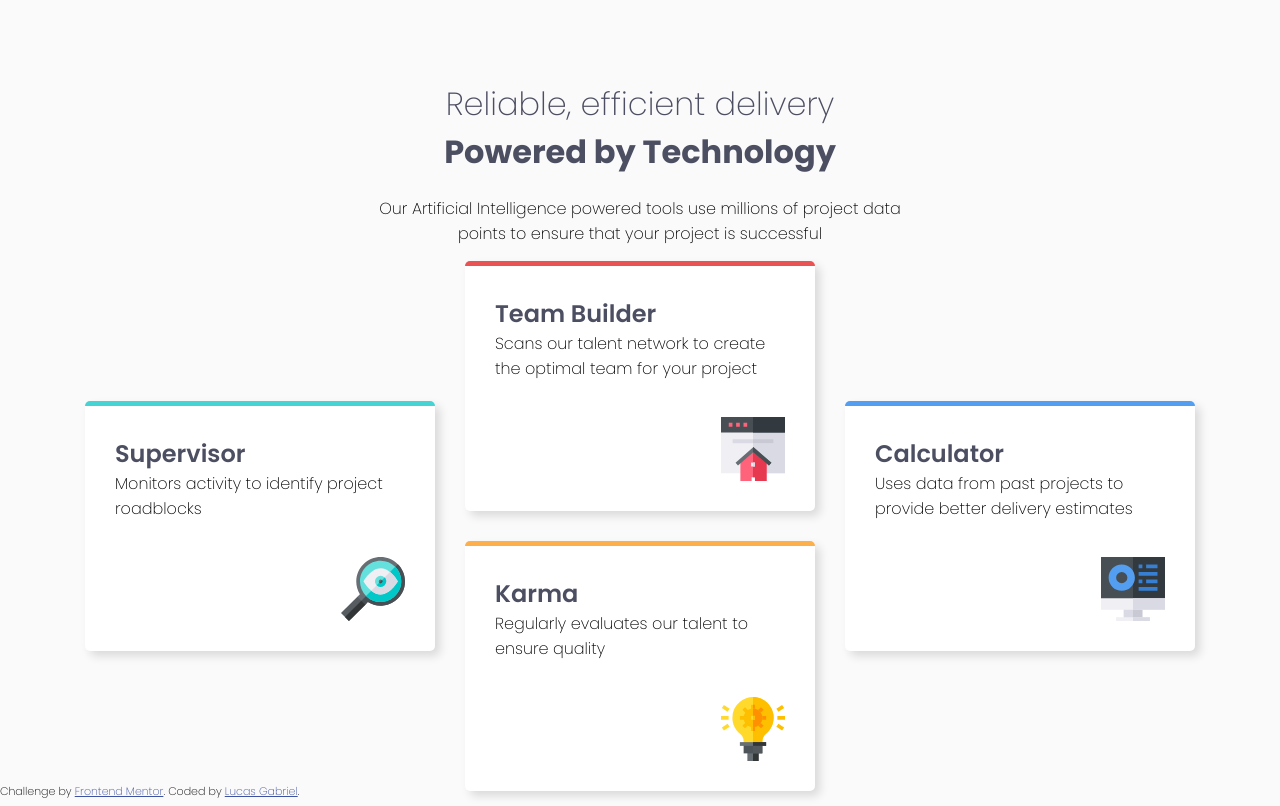
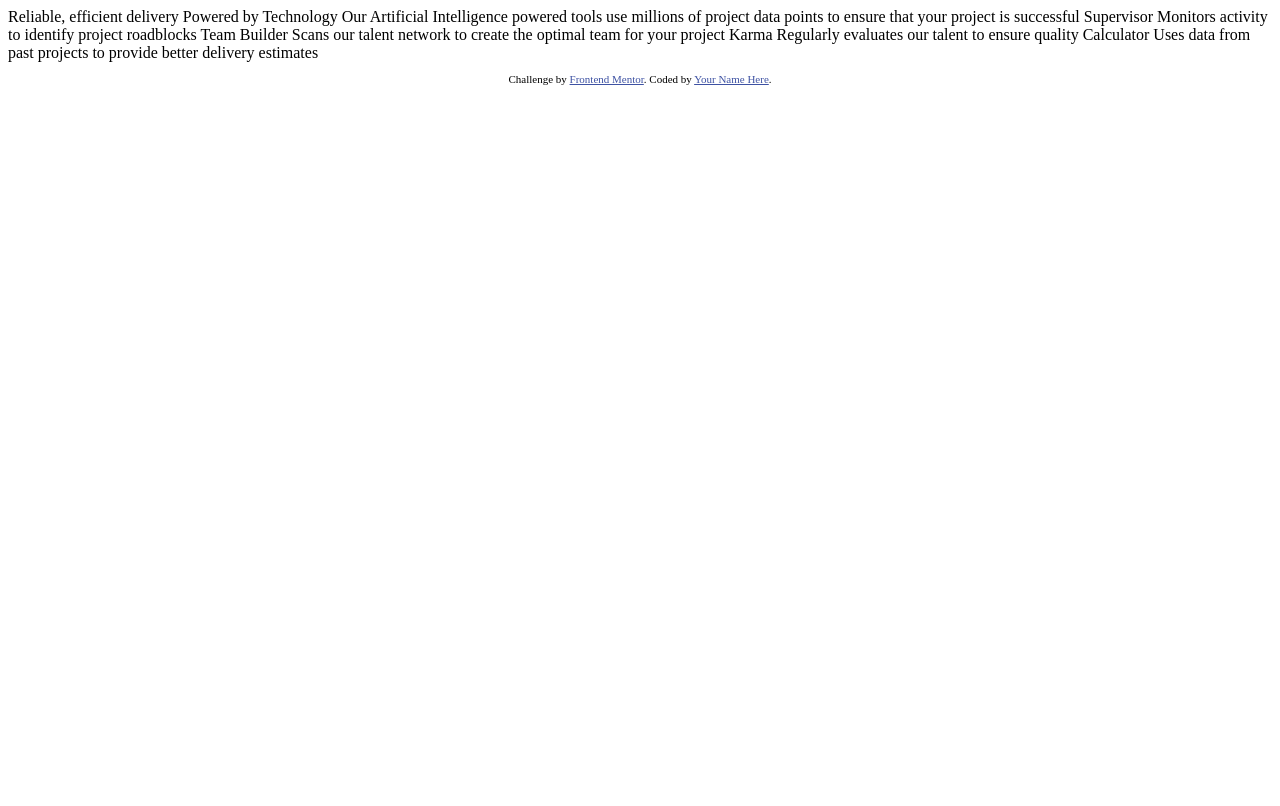
Before and after one commit to LucasGabriel2806/four-card-feature-section, a plain HTML site: page index.html in a window 1280 px wide. Drawn offline with Linux system fonts and the light colour scheme.

Commit message:
Reiniciando projeto

```diff
--- a/index.html
+++ b/index.html
@@ -6,52 +6,39 @@
 
   <link rel="icon" type="image/png" sizes="32x32" href="./images/favicon-32x32.png">
 
-  <link rel="stylesheet" href="styles/style.css">
-
   <title>Frontend Mentor | Four card feature section</title>
 
+  <!-- Feel free to remove these styles or customise in your own stylesheet 👍 -->
+  <style>
+    .attribution { font-size: 11px; text-align: center; }
+    .attribution a { color: hsl(228, 45%, 44%); }
+  </style>
 </head>
 <body>
 
-  <header>
-    <h1 class="h1-1">Reliable, efficient delivery</h1>
-    <h1 class="h1-2">Powered by Technology</h1>
-    <p>
-      Our Artificial Intelligence powered tools use millions of project data points
-      to ensure that your project is successful
-    </p>
-  </header>
+  Reliable, efficient delivery
+  Powered by Technology
 
-  <main>
-    <div class="box a">
-      <h2>Supervisor</h2>
-      <p>Monitors activity to identify project roadblocks</p>
-      <img src="images/icon-supervisor.svg" alt="">
-    </div>
-    <div class="container-center">
-      <div class="box b">
-        <h2>Team Builder</h2>
-        <p>Scans our talent network to create the optimal team for your project</p>
-        <img src="images/icon-team-builder.svg" alt="">
-      </div>
-      <div class="box c">
-        <h2>Karma</h2>
-        <p>Regularly evaluates our talent to ensure quality</p>
-        <img src="images/icon-karma.svg" alt="">
-      </div>
-    </div>
-    <div class="box d">
-      <h2>Calculator</h2>
-      <p>Uses data from past projects to provide better delivery estimates</p>
-      <img src="images/icon-calculator.svg" alt="">
-    </div>
-  </main>
+  Our Artificial Intelligence powered tools use millions of project data points
+  to ensure that your project is successful
+
+  Supervisor
+  Monitors activity to identify project roadblocks
+
+  Team Builder
+  Scans our talent network to create the optimal team for your project
+
+  Karma
+  Regularly evaluates our talent to ensure quality
+
+  Calculator
+  Uses data from past projects to provide better delivery estimates
 
 
   <footer>
     <p class="attribution">
       Challenge by <a href="https://www.frontendmentor.io?ref=challenge" target="_blank">Frontend Mentor</a>.
-      Coded by <a href="https://github.com/LucasGabriel2806">Lucas Gabriel</a>.
+      Coded by <a href="#">Your Name Here</a>.
     </p>
   </footer>
 </body>
--- a/styles/style.css
+++ /dev/null
@@ -1,112 +0,0 @@
-@import url('https://fonts.googleapis.com/css2?family=Poppins:ital,wght@0,100;0,200;0,300;0,400;0,500;0,600;0,700;0,800;0,900;1,100;1,200;1,300;1,400;1,500;1,600;1,700;1,800;1,900&display=swap');
-
-:root {
-    /* Primary */
-
-    --red: hsl(0, 78%, 62%);
-    --cyan: hsl(180, 62%, 55%);
-    --orange: hsl(34, 97%, 64%);
-    --blue: hsl(212, 86%, 64%);
-
-    /* Neutral */
-
-    --very-dark-blue: hsl(234, 12%, 34%);
-    --grayish-blue: hsl(229, 6%, 66%);
-    --very-light-gray: hsl(0, 0%, 98%);
-
-    /* Fontes */
-
-    --fonte: "Poppins", sans-serif;
-}
-
-* {
-    margin: 0;
-    padding: 0;
-    box-sizing: border-box;
-    font-family: var(--fonte);
-}
-
-body {
-    background-color: var(--very-light-gray);
-}
-
-header {
-    text-align: center;
-    margin-top: 80px;
-}
-
-h1, h2 {
-    color: var(--very-dark-blue);
-}
-
-header .h1-1, p {
-    font-weight: 200;
-}
-
-header p {
-    width: 550px;
-    margin: 20px auto 0;
-}
-
-main {
-    height: 70vh;
-    display: flex;
-    justify-content: center;
-    align-items: center;
-}
-
-.container-center {
-    display: grid;
-    grid-template-rows: 1fr, 1fr;
-    gap: 30px;
-}
-
-.box {
-    height: 250px;
-    width: 350px;
-    padding: 30px;
-    position: relative;
-    background-color: white;
-    border-radius: 5px;
-    box-shadow: 5px 5px 10px rgba(0, 0, 0, 0.13);
-}
-
-.box h2 {
-    font-weight: 600;
-}
-
-.box.a {
-    border-top: 5px solid var(--cyan);
-    margin-right: 30px;
-}
-
-.box.b {
-    border-top: 5px solid var(--red);
-}
-
-.box.c {
-    border-top: 5px solid var(--orange);
-}
-
-.box.d {
-    border-top: 5px solid var(--blue);
-    margin-left: 30px;
-}
-
-img {
-    position: absolute;
-    right: 30px;
-    bottom: 30px;
-}
-
-
-.attribution {
-    font-size: 11px;
-    text-align: center;
-    position: absolute;
-    bottom: 0;
-}
-
-.attribution a {
-    color: hsl(228, 45%, 44%);
-}
```
